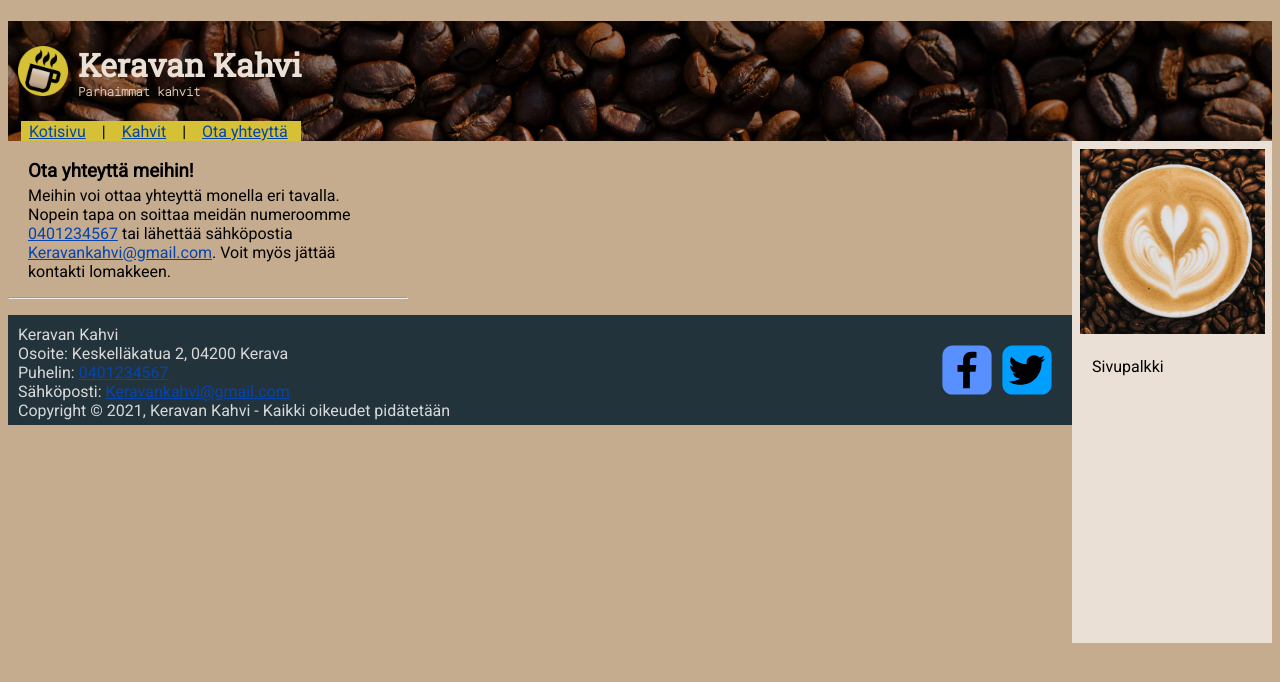
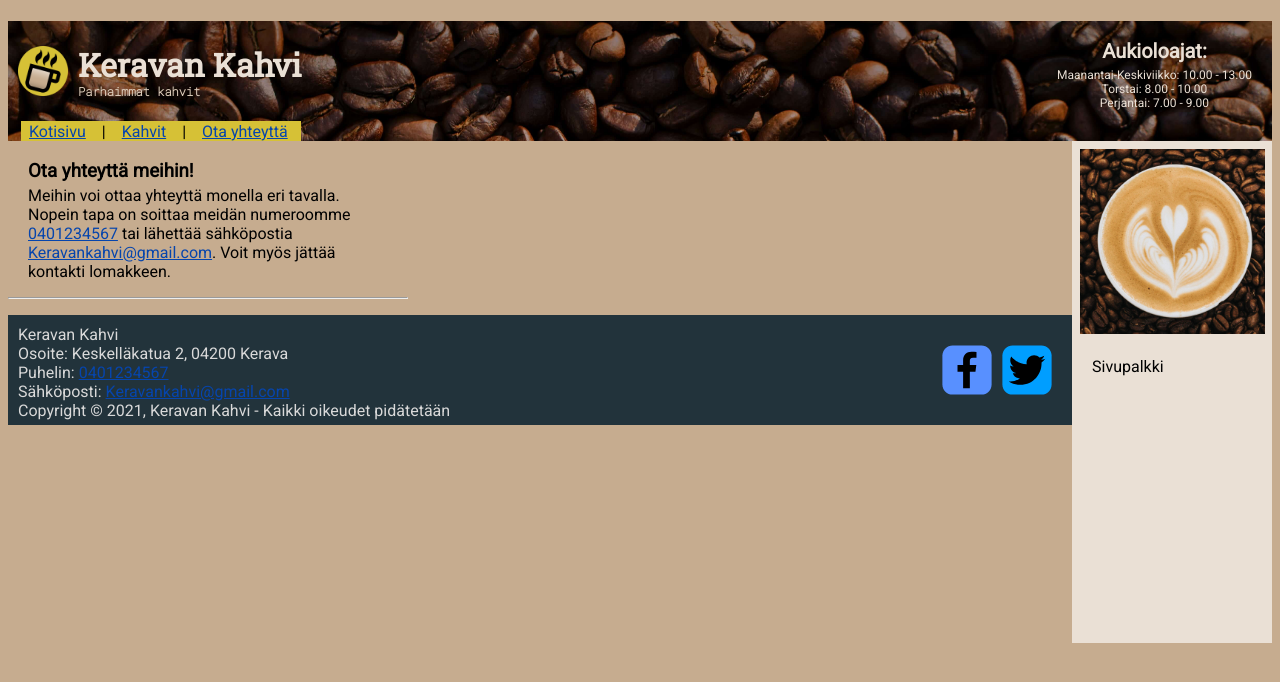
Before and after one commit to kyllaolenihminen123/yhteinen_projekti_sivut, a plain HTML site: page Keravan kahvi/otayhteytta.html in a window 1280 px wide. Drawn offline with Linux system fonts and the light colour scheme.

Commit message:
ota yhteyttä aloitus

```diff
--- a/Keravan kahvi/otayhteytta.html
+++ b/Keravan kahvi/otayhteytta.html
@@ -18,6 +18,12 @@
   <img src="Kuvat\Logo.png" alt="Logo" id="logo">
   <h1>Keravan Kahvi</h1>
   <h2>Parhaimmat kahvit</h2>
+  <div class="aukioloajat">
+    <h3 id="aukioloajat">Aukioloajat:</h3>
+    <p id="päivät">Maanantai-Keskiviikko: 10.00 - 13.00
+    <br>Torstai: 8.00 - 10.00
+    <br>Perjantai: 7.00 - 9.00</p>
+  </div>
     <nav>
   <ul>
     <li><a href="index.html">Kotisivu</a></li>
@@ -39,6 +45,7 @@
 <article>
   <h3>Ota yhteyttä meihin!</h3>
   <p id="eka">Meihin voi ottaa yhteyttä monella eri tavalla. Nopein tapa on soittaa meidän numeroomme <a href="tel:0401234567">0401234567</a> tai lähettää sähköpostia <a href="mailto:testi.sahkoposti@testisahkposti.fi">Keravankahvi@gmail.com</a>. Voit myös jättää kontakti lomakkeen.</p>
+  <div class="otayhteytta">
   </article>
   <hr/>
   </section>
```
Also changed, not shown: Keravan kahvi/kahvit.html (+6 -0 lines), Keravan kahvi/CSS-kansio/otayhteytta.css (added).
